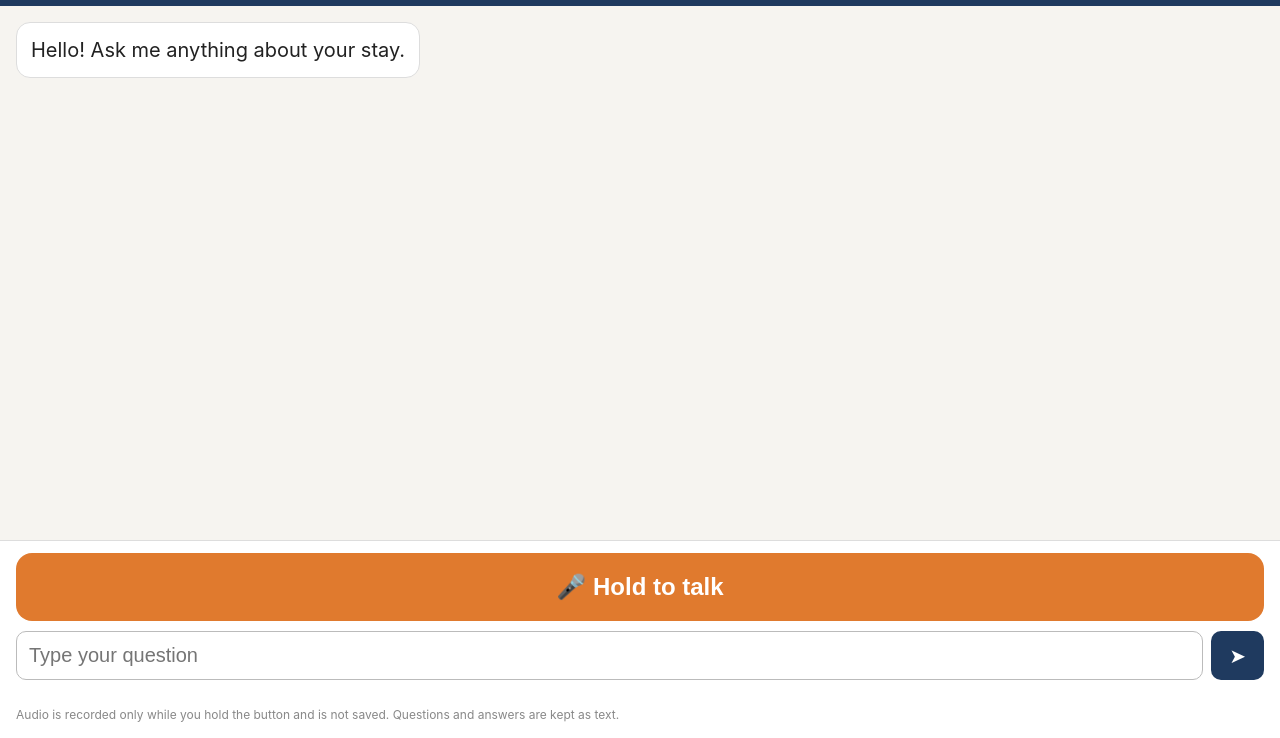
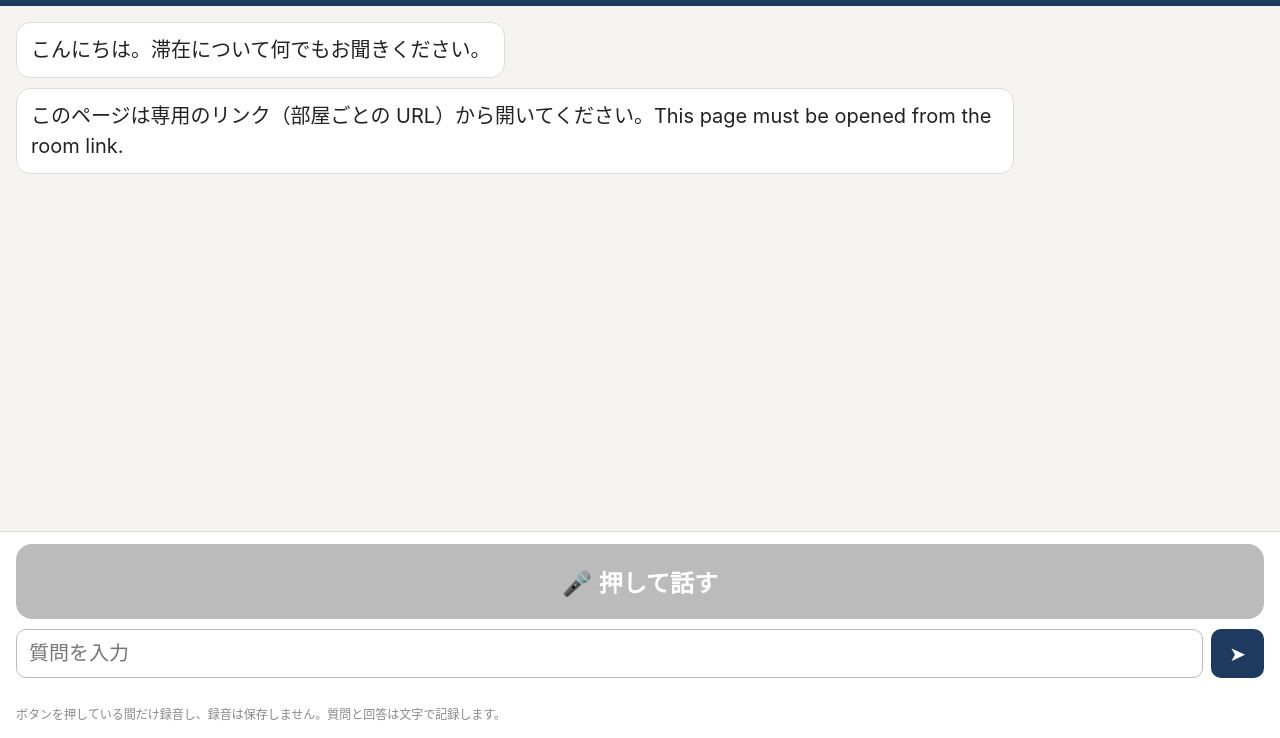
Before and after one commit to dsato0228/concierge-proto, a plain HTML site: page index.html in a window 1280 px wide. Shown: the part 62-800 px from the top of the page. Drawn offline with Linux system fonts and the light colour scheme.

Commit message:
専用リンク以外で開いたときは案内を表示

```diff
--- a/index.html
+++ b/index.html
@@ -59,7 +59,7 @@ const T = {
   ko: { title:'AI 컨시어지', talk:'🎤 누르고 말하기', rec:'● 듣는 중… 손을 떼면 전송', ph:'질문을 입력하세요', think:'생각 중…', voice:'음성 준비 중…', note:'버튼을 누르는 동안만 녹음되며 녹음은 저장되지 않습니다. 질문과 답변은 텍스트로 보관됩니다.', mic:'마이크를 사용할 수 없습니다. 텍스트로 입력해 주세요.', err:'죄송합니다. 오류가 발생했습니다. 다시 시도하거나 직원에게 문의해 주세요.', hello:'안녕하세요! 숙박에 관해 무엇이든 물어보세요.' },
   ja: { title:'AIコンシェルジュ', talk:'🎤 押して話す', rec:'● 聞いています…離すと送信', ph:'質問を入力', think:'考えています…', voice:'音声を準備しています…', note:'ボタンを押している間だけ録音し、録音は保存しません。質問と回答は文字で記録します。', mic:'マイクが使えません。文字で入力してください。', err:'エラーが発生しました。もう一度お試しいただくか、スタッフへご連絡ください。', hello:'こんにちは。滞在について何でもお聞きください。' }
 };
-let lang = T[P.get('lang')] ? P.get('lang') : 'en';
+let lang = T[P.get('lang')] ? P.get('lang') : 'ja';
 const $ = id => document.getElementById(id);
 const log = $('log'), talk = $('talk'), status = $('status');
 
@@ -72,6 +72,7 @@ function applyLang() {
 document.querySelectorAll('.langs button').forEach(b => b.onclick = () => { lang = b.dataset.l; applyLang(); });
 applyLang();
 add('ai', T[lang].hello);
+if (!CFG.api) { add('ai', 'このページは専用のリンク（部屋ごとの URL）から開いてください。This page must be opened from the room link.'); talk.disabled = true; $('send').disabled = true; }
 
 function add(who, text, meta, cls) {
   const d = document.createElement('div');
```
